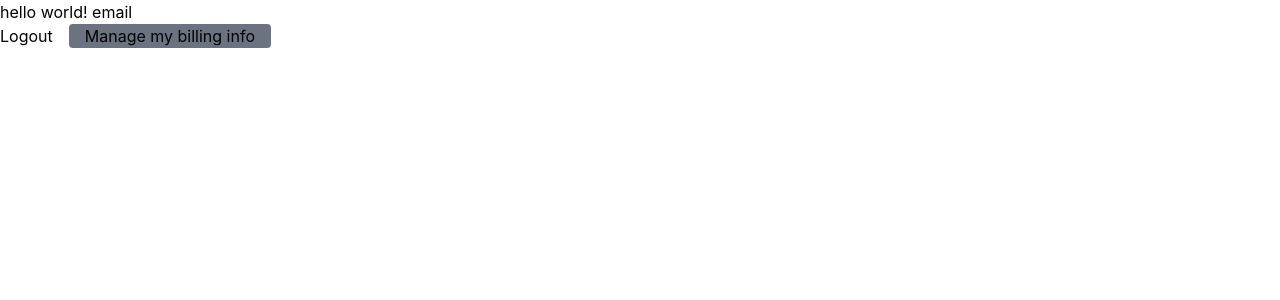
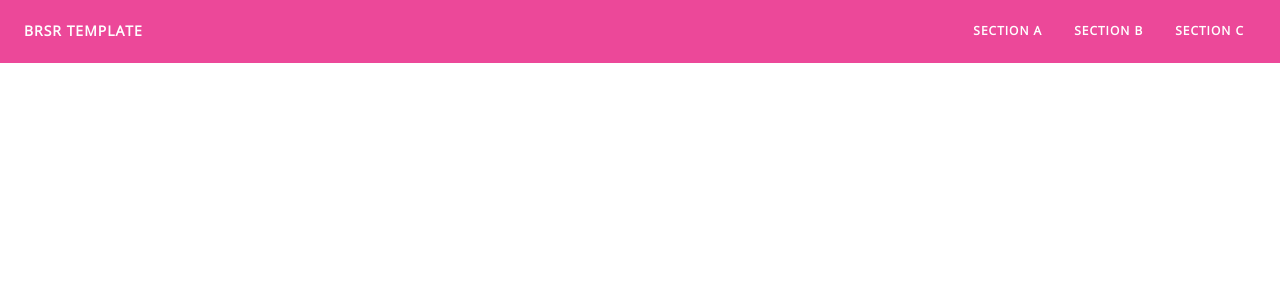
Before and after one commit to mdnasim3108/netZeroPro, a React (Create React App) app in the folder client/: page /home in a window 1280 px wide. Shown: the top 300 px of the page. Built offline with nearby package versions, Linux system fonts and the light colour scheme.

Commit message:
sectionA

```diff
--- a/client/package.json
+++ b/client/package.json
@@ -11,7 +11,7 @@
     "@testing-library/jest-dom": "^5.16.5",
     "@testing-library/react": "^13.4.0",
     "@testing-library/user-event": "^13.5.0",
-    "axios": "^1.2.3",
+    "axios": "^1.3.2",
     "bootstrap": "^5.2.3",
     "crypto-browserify": "^3.12.0",
     "firebase": "^9.15.0",
@@ -20,6 +20,7 @@
     "react-cookie": "^4.1.1",
     "react-dom": "^18.2.0",
     "react-firebaseui": "^6.0.0",
+    "react-helmet": "^6.1.0",
     "react-icons": "^4.7.1",
     "react-phone-number-input": "^3.2.16",
     "react-router": "^6.6.1",
--- a/client/src/App.js
+++ b/client/src/App.js
@@ -1,17 +1,19 @@
 import Auth from "./components/authentication/auth";
-import PricingTable from "./components/Pricing/PricingTable";
+// import PricingTable from "./components/Pricing/PricingTable";
 import { BrowserRouter as Router ,Routes,Route } from "react-router-dom";
-import Home from "./components/home/Home";
-import { useEffect } from "react";
-import axios from "axios";
+// import Home from "./components/home/Home";
+import NavBar from "./components/navbar/NavBar";
+import SectionA from "./components/navbar/SectionA";
+
 const  App =  ()=>{
   return (
       <div>
         <Router>
             <Routes>
                 <Route path="/" element={<Auth/>} />
-                <Route path="/payment" element={<PricingTable/>} />
-                <Route path="/home" element={<Home/>} />
+                {/* <Route path="/payment" element={<PricingTable/>} /> */}
+                <Route path="/home" element={<NavBar/>} />
+                <Route path="/sectionA" element={<SectionA/>} />
             </Routes>
         </Router>
       </div>
--- a/client/src/components/authentication/login.js
+++ b/client/src/components/authentication/login.js
@@ -53,8 +53,7 @@
     e.preventDefault();
 
     if (formIvsValid) {
-      // await axios.post("http://localhost:4000/createCustomer",{email})
-      // .then((response)=>console.log(response.data))
+
       const auth = getAuth();
 
        await signInWithEmailAndPassword(
@@ -65,7 +64,8 @@
 
         toastifySuccess()
         setTimeout(() => {
-          navigate("/payment")
+          // navigate("/payment")
+          navigate("/home")
         }, 3000);
         setCookie("user", email, { path: "/",expires:tomorrow });
       }).catch((error)=>{
--- /dev/null
+++ b/client/src/components/navbar/NavBar.js
@@ -0,0 +1,71 @@
+/* eslint-disable jsx-a11y/anchor-is-valid */
+import React from "react";
+import { useNavigate } from "react-router";
+
+
+export default function NavBar({ fixed }) {
+
+  const navigate = useNavigate();
+
+  const [navbarOpen, setNavbarOpen] = React.useState(false);
+
+  const handleClick = () =>{
+        navigate("/sectionA")
+  }
+  return (
+    <>
+      <nav className="relative flex flex-wrap items-center justify-between px-2 py-3 bg-pink-500 mb-3">
+        <div className="container px-4 mx-auto flex flex-wrap items-center justify-between">
+          <div className="w-full relative flex justify-between lg:w-auto lg:static lg:block lg:justify-start">
+            <a
+              className="text-sm font-bold leading-relaxed inline-block mr-4 py-2 whitespace-nowrap uppercase text-white"
+            >
+             BRSR Template
+            </a>
+            <button
+              className="text-white cursor-pointer text-xl leading-none px-3 py-1 border border-solid border-transparent rounded bg-transparent block lg:hidden outline-none focus:outline-none"
+              type="button"
+              onClick={() => setNavbarOpen(!navbarOpen)}
+            >
+              <i className="fas fa-bars"></i>
+            </button>
+          </div>
+          <div
+            className={
+              "lg:flex flex-grow items-center" +
+              (navbarOpen ? " flex" : " hidden")
+            }
+            id="example-navbar-danger"
+          >
+            <ul className="flex flex-col lg:flex-row list-none lg:ml-auto">
+              <li className="nav-item">
+                <a
+                  className="px-3 py-2 flex items-center text-xs uppercase font-bold leading-snug text-white hover:opacity-75"
+
+                >
+                  <i className="fab fa-facebook-square text-lg leading-lg text-white opacity-75"></i><span className="ml-2" onClick={handleClick}>Section A</span>
+                </a>
+              </li>
+              <li className="nav-item">
+                <a
+                  className="px-3 py-2 flex items-center text-xs uppercase font-bold leading-snug text-white hover:opacity-75"
+
+                >
+                  <i className="fab fa-twitter text-lg leading-lg text-white opacity-75"></i><span className="ml-2" onClick={handleClick}>Section B</span>
+                </a>
+              </li>
+              <li className="nav-item">
+                <a
+                  className="px-3 py-2 flex items-center text-xs uppercase font-bold leading-snug text-white hover:opacity-75"
+
+                >
+                  <i className="fab fa-pinterest text-lg leading-lg text-white opacity-75"></i><span className="ml-2" onClick={handleClick}> Section C</span>
+                </a>
+              </li>
+            </ul>
+          </div>
+        </div>
+      </nav>
+    </>
+  );
+}
--- /dev/null
+++ b/client/src/components/navbar/SectionA.jsx
@@ -0,0 +1,17 @@
+import React from 'react'
+import {Helmet} from "react-helmet";
+
+const SectionA = () => {
+  return (
+    <div>
+        <Helmet>
+            <title>GENERAL DISCLOSURES</title>
+        </Helmet>
+
+      <p>hello guys Welcome</p>
+
+    </div>
+  )
+}
+
+export default SectionA
```
Also changed, not shown: 1 other file (tests, documents, lock files or other folders).
